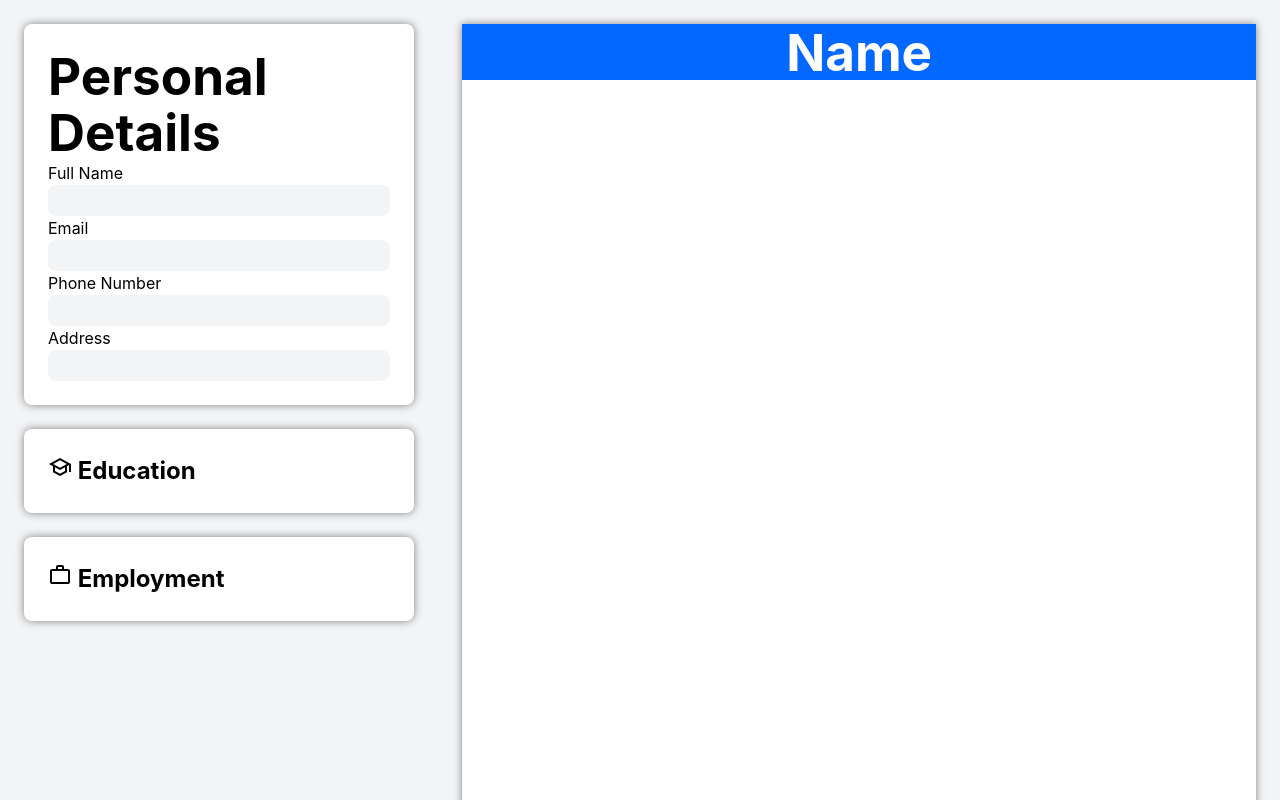
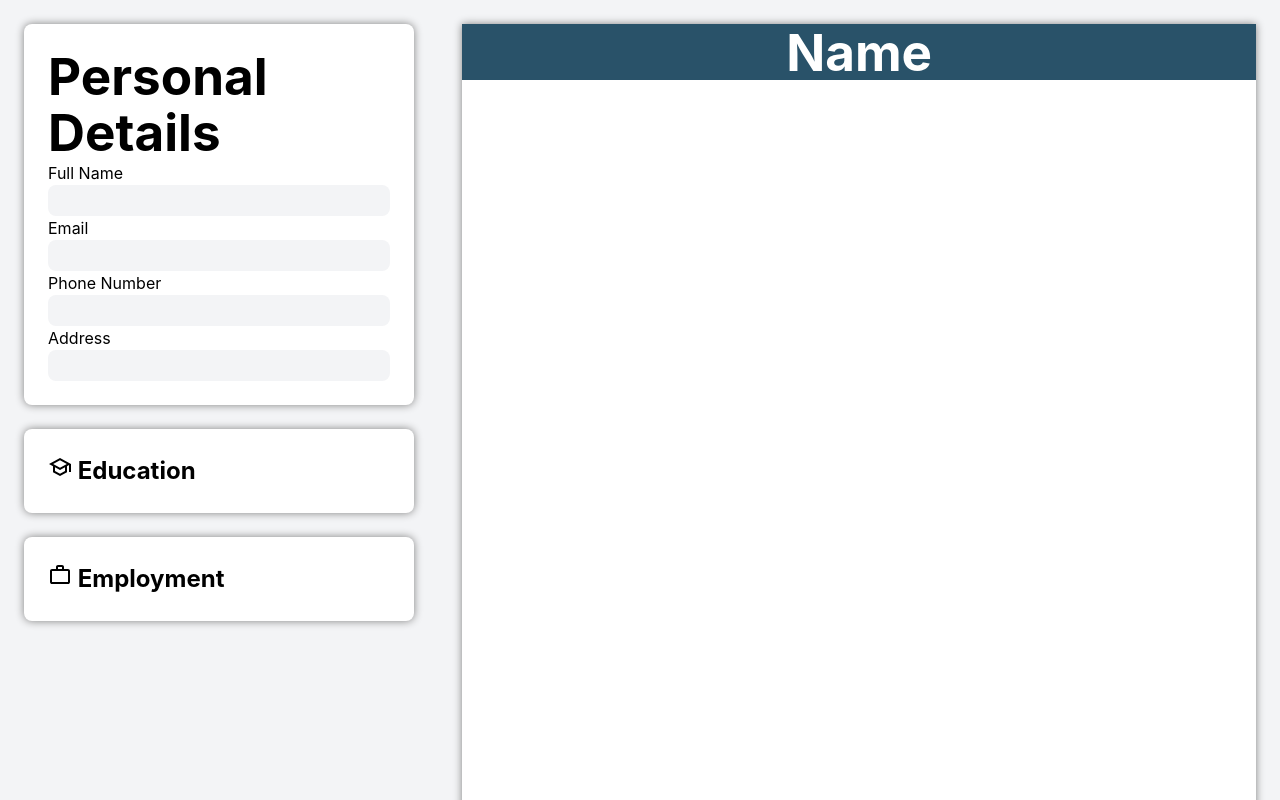
Before and after one commit to N8Dawgg/cv_designer, a React (Vite) app: page / in a window 1280 px wide. Shown: the top 800 px of the page. Built offline with nearby package versions, Linux system fonts and the light colour scheme.

Commit message:
changed primary color

```diff
--- a/src/App.css
+++ b/src/App.css
@@ -1,6 +1,6 @@
 :root {
   --main-background-color: #f3f4f6;
-  --accent-color: #0368ff;
+  --accent-color: #295269;
   --accent-font-color: white;
 }
 
```
